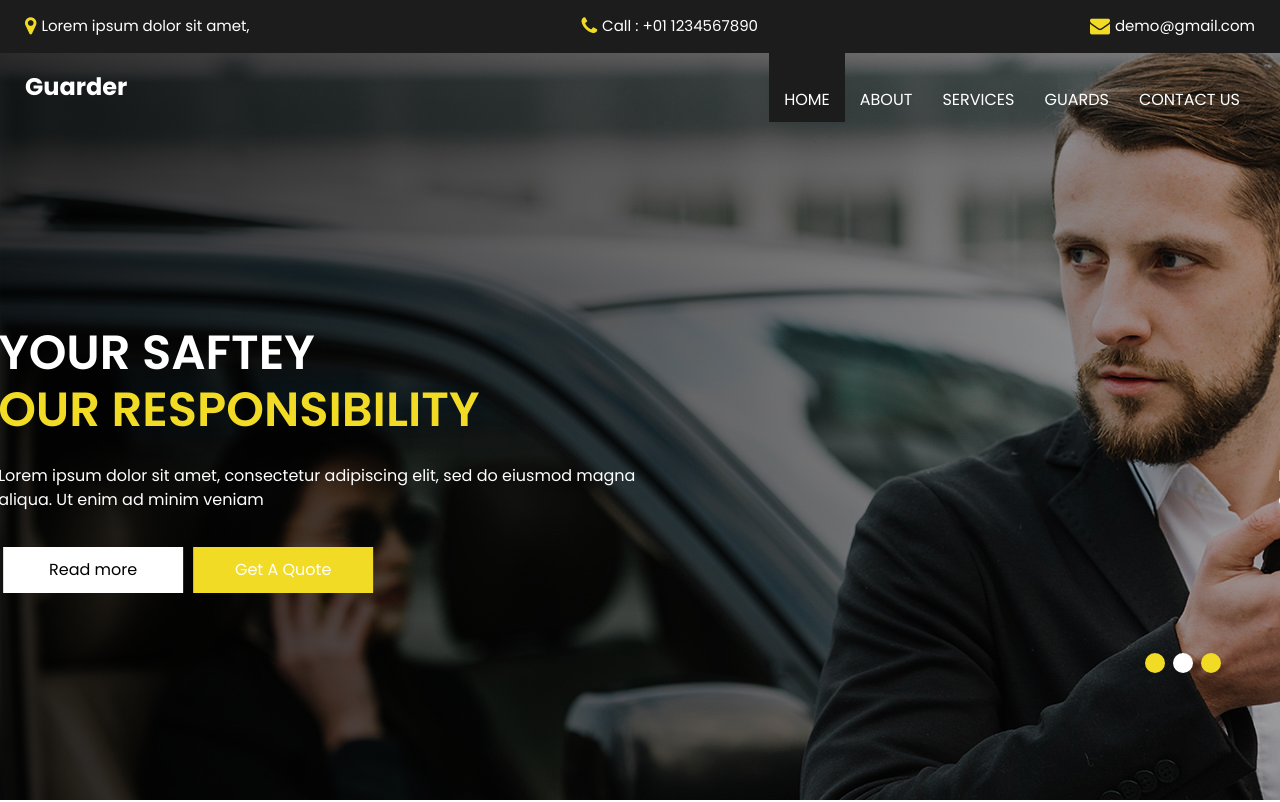
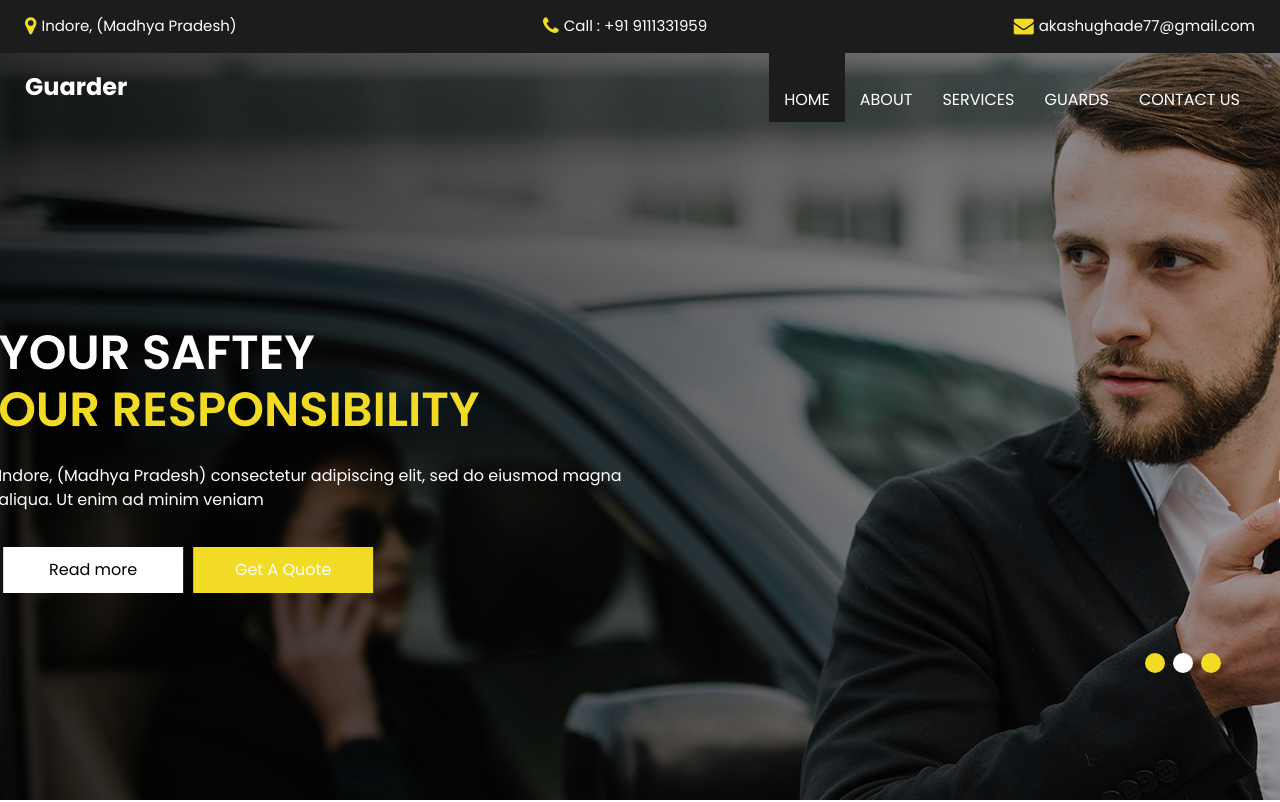
Before and after one commit to akash911133/AboutMe, a plain HTML site: page index.html in a window 1280 px wide. Shown: the top 802 px of the page. Drawn offline with Linux system fonts and the light colour scheme.

Commit message:
ME-2: update detail

```diff
--- a/index.html
+++ b/index.html
@@ -43,19 +43,19 @@
             <a href="" class="contact_link1">
               <i class="fa fa-map-marker" aria-hidden="true"></i>
               <span>
-                Lorem ipsum dolor sit amet,
+                Indore, (Madhya Pradesh)
               </span>
             </a>
             <a href="" class="contact_link2">
               <i class="fa fa-phone" aria-hidden="true"></i>
               <span>
-                Call : +01 1234567890
+                Call : +91 9111331959
               </span>
             </a>
             <a href="" class="contact_link3">
               <i class="fa fa-envelope" aria-hidden="true"></i>
               <span>
-                demo@gmail.com
+                akashughade77@gmail.com
               </span>
             </a>
           </div>
@@ -113,7 +113,7 @@
                       </span>
                     </h1>
                     <p>
-                      Lorem ipsum dolor sit amet, consectetur adipiscing elit,
+                      Indore, (Madhya Pradesh) consectetur adipiscing elit,
                       sed do eiusmod magna aliqua. Ut enim ad minim veniam
                     </p>
                     <div class="btn-box">
@@ -137,7 +137,7 @@
                       </span>
                     </h1>
                     <p>
-                      Lorem ipsum dolor sit amet, consectetur adipiscing elit,
+                      Indore, (Madhya Pradesh) consectetur adipiscing elit,
                       sed do eiusmod magna aliqua. Ut enim ad minim veniam
                     </p>
                     <div class="btn-box">
@@ -161,7 +161,7 @@
                       </span>
                     </h1>
                     <p>
-                      Lorem ipsum dolor sit amet, consectetur adipiscing elit,
+                      Indore, (Madhya Pradesh) consectetur adipiscing elit,
                       sed do eiusmod magna aliqua. Ut enim ad minim veniam
                     </p>
                     <div class="btn-box">
@@ -206,7 +206,7 @@
               </h2>
             </div>
             <p>
-              Lorem ipsum dolor sit amet, consectetur adipiscing elit, sed do
+              Indore, (Madhya Pradesh) consectetur adipiscing elit, sed do
               eiusmod tempor incididunt ut labore et dolore magna aliqua. Ut
               enim ad minim veniam, quis nostrud exercitation ullamco laboris
               nisi ut aliquip ex ea commodo consequat. Duis aute irure dolor
@@ -448,7 +448,7 @@
                   Minim Veniam
                 </h4>
                 <p>
-                  Lorem ipsum dolor sit amet, consectetur adipiscing elit, sed
+                  Indore, (Madhya Pradesh) consectetur adipiscing elit, sed
                   do eiusmod tempor incididunt ut labore et dolore magna
                   aliqua. Ut enim ad minim veniam, quis nostrud exercitation
                   ullamco laboris nisi ut aliquip
@@ -466,7 +466,7 @@
                   Minim Veniam
                 </h4>
                 <p>
-                  Lorem ipsum dolor sit amet, consectetur adipiscing elit, sed
+                  Indore, (Madhya Pradesh) consectetur adipiscing elit, sed
                   do eiusmod tempor incididunt ut labore et dolore magna
                   aliqua. Ut enim ad minim veniam, quis nostrud exercitation
                   ullamco laboris nisi ut aliquip
@@ -484,7 +484,7 @@
                   Minim Veniam
                 </h4>
                 <p>
-                  Lorem ipsum dolor sit amet, consectetur adipiscing elit, sed
+                  Indore, (Madhya Pradesh) consectetur adipiscing elit, sed
                   do eiusmod tempor incididunt ut labore et dolore magna
                   aliqua. Ut enim ad minim veniam, quis nostrud exercitation
                   ullamco laboris nisi ut aliquip
@@ -566,7 +566,7 @@
           Our Guards
         </h2>
         <p>
-          Lorem ipsum dolor sit amet, non odio tincidunt ut ante, lorem a euismod suspendisse vel, sed quam nulla mauris
+          Indore, (Madhya Pradesh) non odio tincidunt ut ante, lorem a euismod suspendisse vel, sed quam nulla mauris
           iaculis. Erat eget vitae malesuada, tortor tincidunt porta lorem lectus.
         </p>
       </div>
@@ -682,19 +682,19 @@
             <a href="" class="">
               <i class="fa fa-map-marker" aria-hidden="true"></i>
               <span>
-                Lorem ipsum dolor sit amet,
+                Indore, (Madhya Pradesh)
               </span>
             </a>
             <a href="" class="">
               <i class="fa fa-phone" aria-hidden="true"></i>
               <span>
-                Call : +01 1234567890
+                Call : +91 9111331959
               </span>
             </a>
             <a href="" class="">
               <i class="fa fa-envelope" aria-hidden="true"></i>
               <span>
-                demo@gmail.com
+                akashughade77@gmail.com
               </span>
             </a>
           </div>
```
Also changed, not shown: about.html (+7 -7 lines), contact.html (+6 -6 lines), guard.html (+7 -7 lines), service.html (+6 -6 lines).
